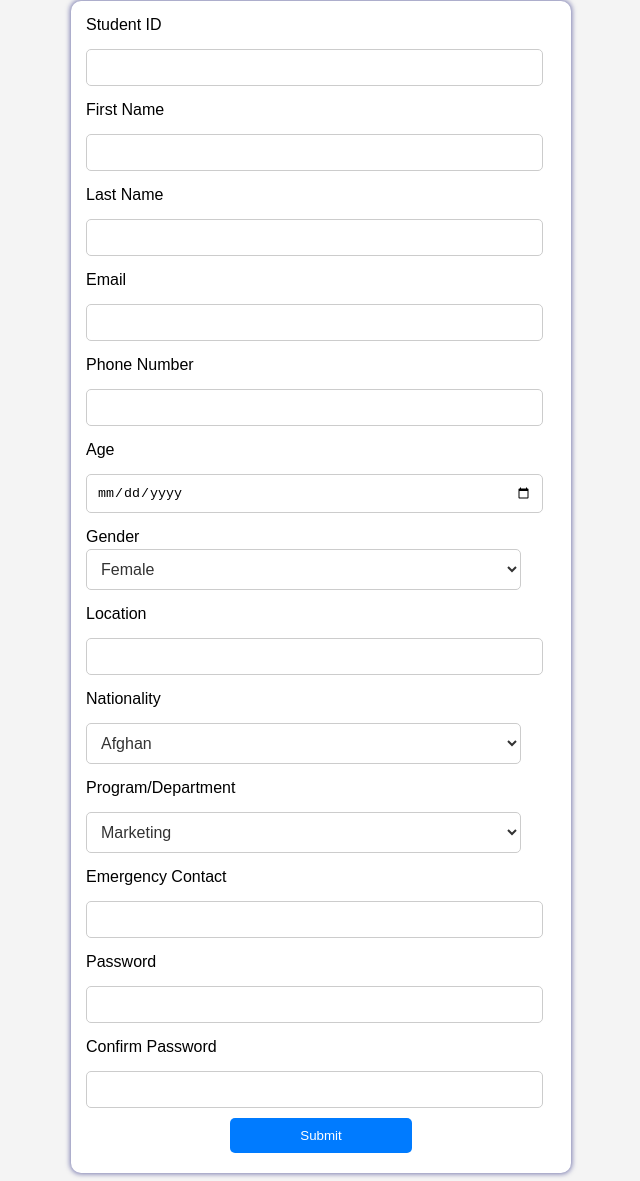
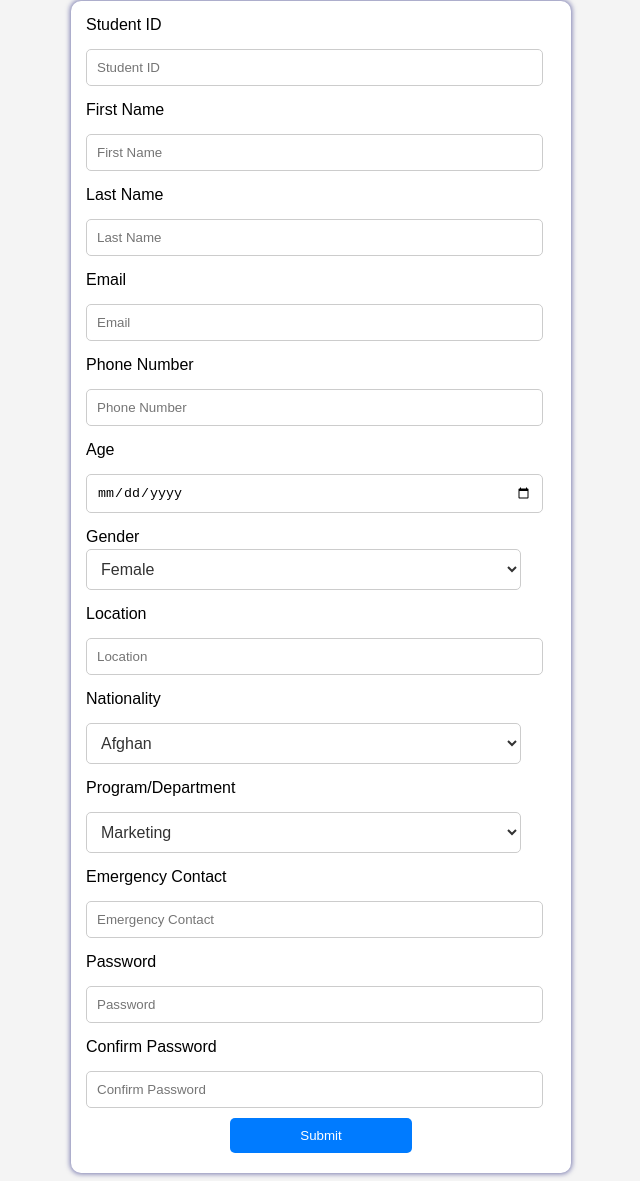
Before and after one commit to MarieMichaella/StudentAdmission, a plain HTML site: page Register.html in a window 1280 px wide. Shown: the part 143-1324 px from the top of the page, without its empty margins (319-959 px from the left). Drawn offline with Linux system fonts and the light colour scheme.

Commit message:
Add files via upload

```diff
--- a/Register.html
+++ b/Register.html
@@ -21,23 +21,23 @@
     <h2 id="studentsreg">New Students Registration</h2>
     <form id="myForm">
         <label for="sname">Student ID</label>
-        <input type="text" id="sname" name="sname">
+        <input type="text" id="sname" name="sname" placeholder="Student ID">
         <p class="error" id="snameError"></p>
 
         <label for="fname">First Name</label>
-        <input type="text" id="fname" name="fname">
+        <input type="text" id="fname" name="fname" placeholder="First Name">
         <p class="error" id="fnameError"></p>
 
         <label for="lname">Last Name</label>
-        <input type="text" id="lname" name="lname">
+        <input type="text" id="lname" name="lname" placeholder="Last Name">
         <p class="error" id="lnameError"></p>
 
         <label for="email">Email</label>
-        <input type="text" id="email" name="email">
+        <input type="text" id="email" name="email" placeholder="Email">
         <p class="error" id="emailError"></p>
 
         <label for="phone">Phone Number</label>
-        <input type="text" id="phone" name="phone">
+        <input type="text" id="phone" name="phone" placeholder="Phone Number">
         <p class="error" id="phoneError"></p>
 
         <label for="age">Age</label>
@@ -52,7 +52,7 @@
         <p class="error" id="genderError"></p>
 
         <label for="location">Location</label>
-        <input type="text" id="location" name="location">
+        <input type="text" id="location" name="location" placeholder="Location">
         <p class="error" id="locationError"></p>
 
         <label for="nationality">Nationality</label>
@@ -265,15 +265,15 @@
 <p class="error" id="departmentError"></p>
 
         <label for="emergency">Emergency Contact</label>
-        <input type="text" id="emergency" name="emergency">
+        <input type="text" id="emergency" name="emergency" placeholder="Emergency Contact">
         <p class="error" id="emergencyError"></p>
 
         <label for="password">Password</label>
-        <input type="password" id="password" name="password">
+        <input type="password" id="password" name="password" placeholder="Password">
         <p class="error" id="passwordError"></p>
 
         <label for="confirmpassword"> Confirm Password</label>
-        <input type="password" id="confirmpassword" name="confirmpassword">
+        <input type="password" id="confirmpassword" name="confirmpassword" placeholder="Confirm Password">
         <p class="error" id="confirmpasswordError"></p>
 
         <button type="submit">Submit</button>
```
Also changed, not shown: index.html (+2 -2 lines).
